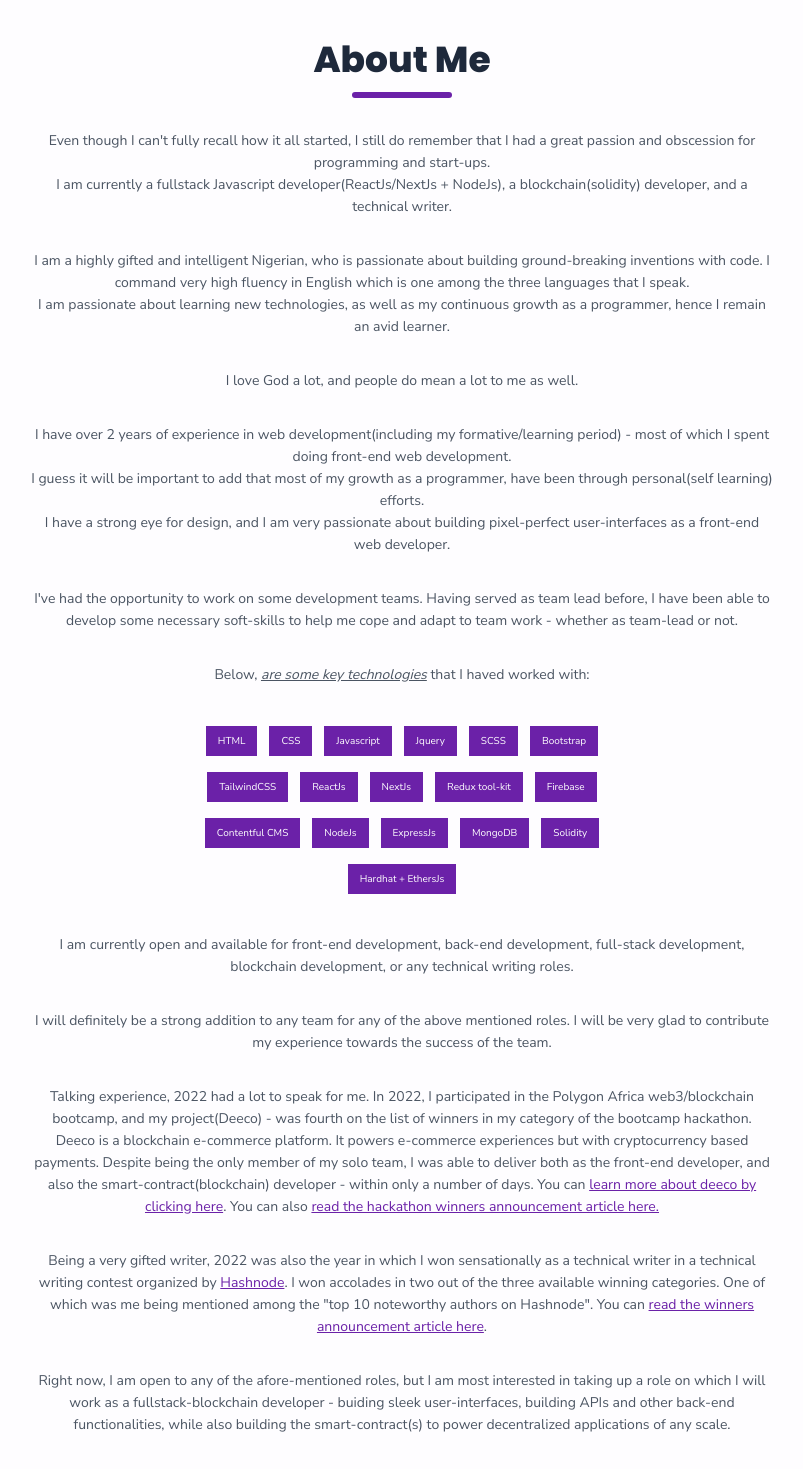
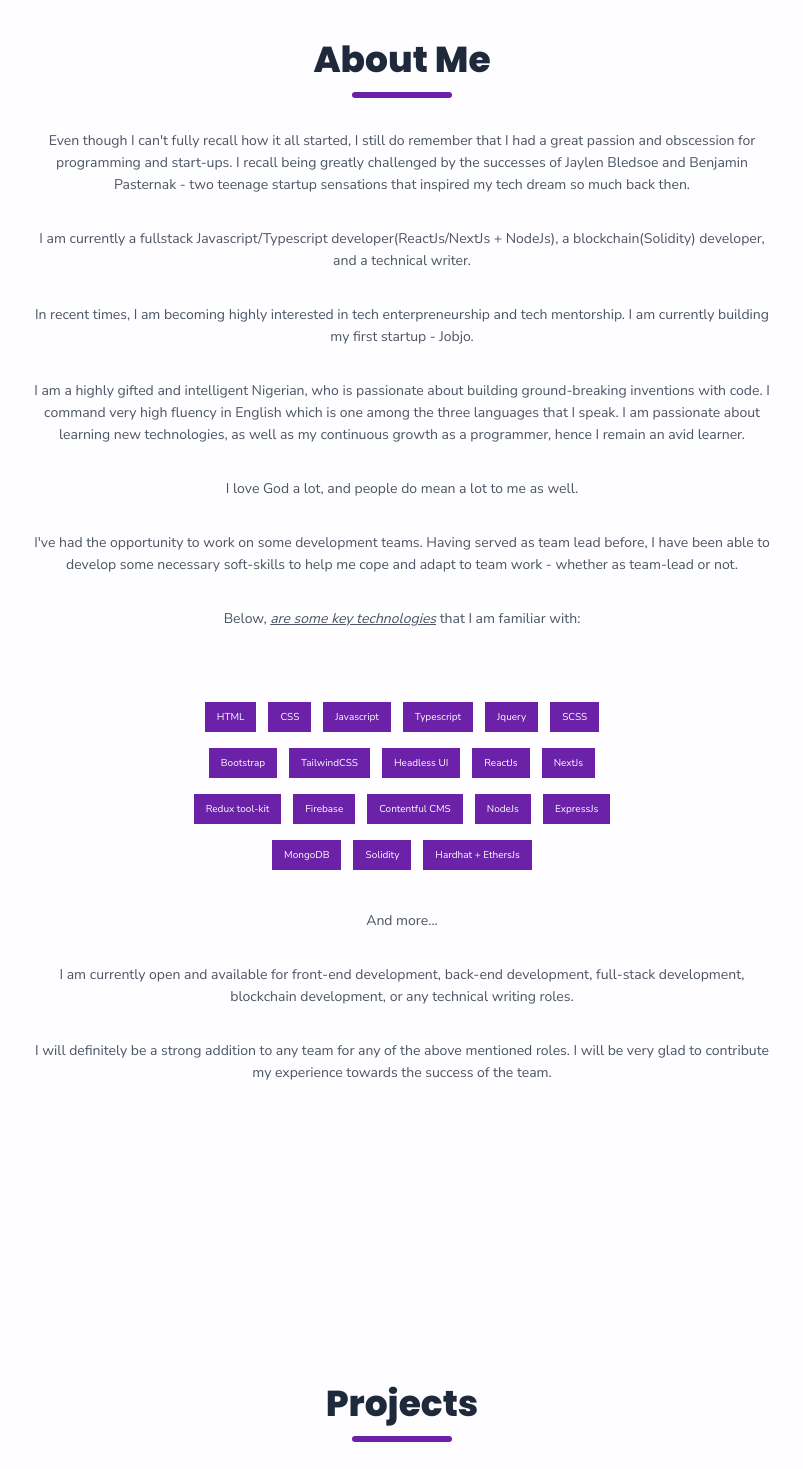
Before and after one commit to Okpainmo/chabod_x, a Next.js app in the folder client/: page / in a window 1280 px wide. Shown: the part 860-2329 px from the top of the page, without its empty margins (238-1041 px from the left). Built offline with nearby package versions, Linux system fonts and the light colour scheme.

Commit message:
refactor: made some personal updates on portfolio part of the project

```diff
--- a/client/components/portfolio/AboutMe.jsx
+++ b/client/components/portfolio/AboutMe.jsx
@@ -10,32 +10,33 @@ function AboutMe() {
       <div className="about-text text--colors_secondary mt-8 text-[14px] sm:text-[14px] leading-[22px]">
         <p className="mb-8">
           Even though I can't fully recall how it all started, I still do remember that I had a
-          great passion and obscession for programming and start-ups. <br /> I am currently a
-          fullstack Javascript developer(ReactJs/NextJs + NodeJs), a blockchain(solidity) developer,
-          and a technical writer.
+          great passion and obscession for programming and start-ups. I recall being greatly
+          challenged by the successes of Jaylen Bledsoe and Benjamin Pasternak - two teenage startup
+          sensations that inspired my tech dream so much back then.
+        </p>
+        <p className="mb-8">
+          I am currently a fullstack Javascript/Typescript developer(ReactJs/NextJs + NodeJs), a
+          blockchain(Solidity) developer, and a technical writer.
+        </p>
+        <p className="mb-8">
+          In recent times, I am becoming highly interested in tech enterpreneurship and tech
+          mentorship. I am currently building my first startup - Jobjo.
         </p>
         <p className="mb-8">
           I am a highly gifted and intelligent Nigerian, who is passionate about building
           ground-breaking inventions with code. I command very high fluency in English which is one
-          among the three languages that I speak. <br /> I am passionate about learning new
-          technologies, as well as my continuous growth as a programmer, hence I remain an avid
-          learner.
+          among the three languages that I speak. I am passionate about learning new technologies,
+          as well as my continuous growth as a programmer, hence I remain an avid learner.
         </p>
         <p className="mb-8">I love God a lot, and people do mean a lot to me as well.</p>
-        <p className="mb-8">
-          I have over 2 years of experience in web development(including my formative/learning
-          period) - most of which I spent doing front-end web development. <br /> I guess it will be
-          important to add that most of my growth as a programmer, have been through personal(self
-          learning) efforts. <br /> I have a strong eye for design, and I am very passionate about
-          building pixel-perfect user-interfaces as a front-end web developer.
-        </p>
+
         <p className="mb-8">
           I've had the opportunity to work on some development teams. Having served as team lead
           before, I have been able to develop some necessary soft-skills to help me cope and adapt
-          to team work - whether as team-lead or not. <br />
+          to team work - whether as team-lead or not.
         </p>
-        <p>
-          Below, <i className="underline">are some key technologies</i> that I haved worked with:
+        <p className="mb-8">
+          Below, <i className="underline">are some key technologies</i> that I am familiar with:
         </p>
         <div className="my-skills w-full flex justify-center pt-6 pb-10 flex-wrap gap-x-3 md:w-[60%] md:mx-auto">
           <div className="skill-tag bg--primary px-3 py-1 text--colors_white mt-4 text-[10px]">
@@ -48,6 +49,9 @@ function AboutMe() {
             Javascript
           </div>
           <div className="skill-tag bg--primary px-3 py-1 text--colors_white mt-4 text-[10px]">
+            Typescript
+          </div>
+          <div className="skill-tag bg--primary px-3 py-1 text--colors_white mt-4 text-[10px]">
             Jquery
           </div>
           <div className="skill-tag bg--primary px-3 py-1 text--colors_white mt-4 text-[10px]">
@@ -58,6 +62,9 @@ function AboutMe() {
           </div>
           <div className="skill-tag bg--primary px-3 py-1 text--colors_white mt-4 text-[10px]">
             TailwindCSS
+          </div>
+          <div className="skill-tag bg--primary px-3 py-1 text--colors_white mt-4 text-[10px]">
+            Headless UI
           </div>
           <div className="skill-tag bg--primary px-3 py-1 text--colors_white mt-4 text-[10px]">
             ReactJs
@@ -90,6 +97,7 @@ function AboutMe() {
             Hardhat + EthersJs
           </div>
         </div>
+        <p className="mb-8">And more...</p>
         <p className="mb-8">
           I am currently open and available for front-end development, back-end development,
           full-stack development, blockchain development, or any technical writing roles.
@@ -98,61 +106,7 @@ function AboutMe() {
           I will definitely be a strong addition to any team for any of the above mentioned roles. I
           will be very glad to contribute my experience towards the success of the team.
         </p>
-        <p className="mb-8">
-          Talking experience, 2022 had a lot to speak for me. In 2022, I participated in the Polygon
-          Africa web3/blockchain bootcamp, and my project(Deeco) - was fourth on the list of winners
-          in my category of the bootcamp hackathon. <br /> Deeco is a blockchain e-commerce
-          platform. It powers e-commerce experiences but with cryptocurrency based payments. Despite
-          being the only member of my solo team, I was able to deliver both as the front-end
-          developer, and also the smart-contract(blockchain) developer - within only a number of
-          days. You can{' '}
-          <a href="https://github.com/Okpainmo/deeco" className="underline text--colors_primary">
-            learn more about deeco by clicking here
-          </a>
-          . You can also{' '}
-          <a
-            href="https://www.polygon.technology/blog/announcing-the-hackathon-winners-of-polygon-bootcamp-africa"
-            className="underline text--colors_primary"
-          >
-            read the hackathon winners announcement article here.
-          </a>
-        </p>
-        <p className="mb-8">
-          Being a very gifted writer, 2022 was also the year in which I won sensationally as a
-          technical writer in a technical writing contest organized by{' '}
-          <a
-            href="https://hashnode.com"
-            className="text--colors_primary underline"
-            target="_blank"
-            rel="noreferrer"
-          >
-            Hashnode
-          </a>
-          . I won accolades in two out of the three available winning categories. One of which was
-          me being mentioned among the "top 10 noteworthy authors on Hashnode". You can{' '}
-          <a
-            href="https://townhall.hashnode.com/4articles4weeks-writeathon-the-winners"
-            className="text--colors_primary underline"
-            target="_blank"
-            rel="noreferrer"
-          >
-            read the winners announcement article here
-          </a>
-          .
-        </p>
-        <p className="mb-8">
-          Right now, I am open to any of the afore-mentioned roles, but I am most interested in
-          taking up a role on which I will work as a fullstack-blockchain developer - buiding sleek
-          user-interfaces, building APIs and other back-end functionalities, while also building the
-          smart-contract(s) to power decentralized applications of any scale.
-        </p>
       </div>
-      {/* <button
-        type="button"
-        className="text-white connect btn--regular px-6 py-3 w-full text-xl mt-8 xsm:w-[400px] xsm:mt-8"
-      >
-        View my resume
-      </button> */}
       <button
         type="button"
         className="text-white connect btn--regular px-6 py-3 w-full mt-10 xsm:w-[400px] hidden"
```
Also changed, not shown: client/components/portfolio/Projects.jsx (+14 -12 lines).
